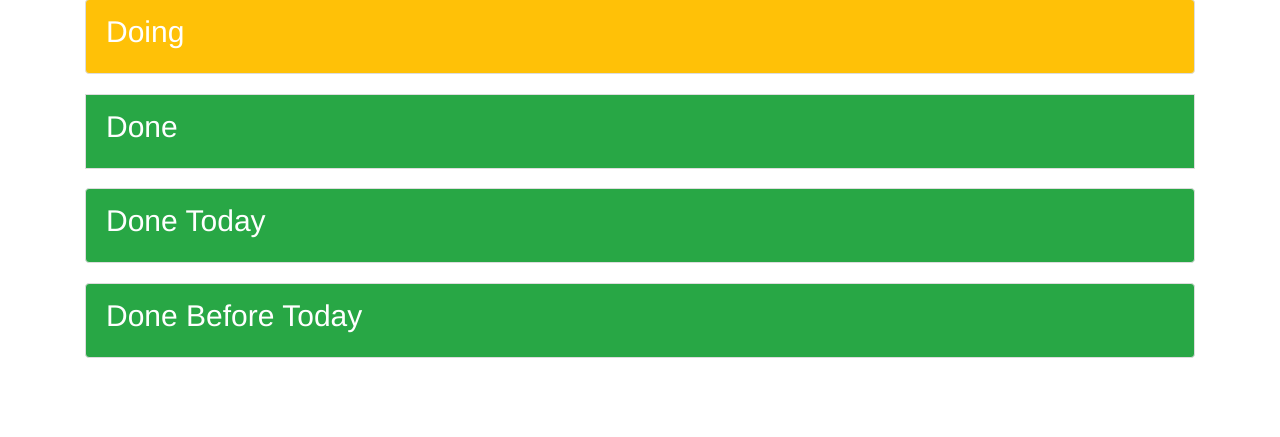
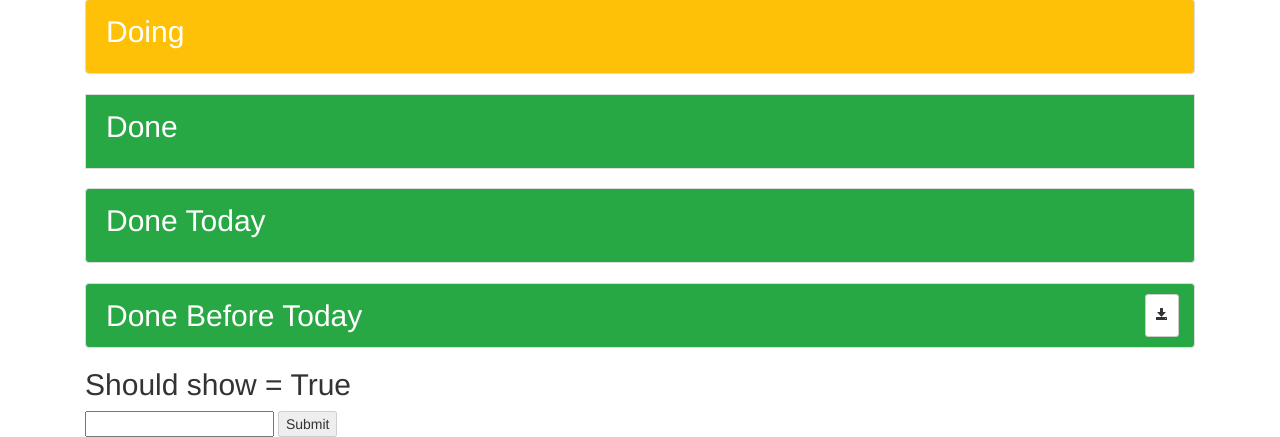
Before and after one commit to ianm1968/ToDoTake2, a Flask app: page / in a window 1280 px wide. Shown: the part 599-1036 px from the top of the page. Before the commit the page ends 957 px from the top, so only its background shows below. Run offline with Flask 2, Linux system fonts and the light colour scheme; data that the repository does not hold is empty; some libraries are stand-ins or nearby versions.

Commit message:
WIP trying to debug and present previous items list

```diff
--- a/todo_app/data/trello_items.py
+++ b/todo_app/data/trello_items.py
@@ -92,8 +92,4 @@ def add_card_to_list_by_list_id(card_name, list_id):
         'idList':list_id,
         'key':os.getenv('API_KEY'),
         'token':os.getenv('TOKEN')})
-    print(response)
-    # print(response.json())
-    print(response.headers)
-    print(response.status_code)
     return (response.status_code == 200)
--- a/todo_app/models/view_model.py
+++ b/todo_app/models/view_model.py
@@ -39,9 +39,12 @@ class ViewModel:
     def done_today_items(self):
         todays_done_doings = []
         today = datetime.now()
+        # for this_item in self.done_items:
+        #     date_last_activity = datetime.strptime(this_item.dateLastActivity, '%Y-%m-%dT%H:%M:%S.%fZ')
+        #     if date_last_activity.date() == today.date():
+        #         todays_done_doings.append(this_item)
         for this_item in self.done_items:
-            then = datetime.strptime(this_item.dateLastActivity, '%Y-%m-%dT%H:%M:%S.%fZ')
-            if then.date() == today.date():
+            if this_item.name > 'm':
                 todays_done_doings.append(this_item)
         return todays_done_doings
 
@@ -49,9 +52,12 @@ class ViewModel:
     def done_before_today_items(self):
         older_done_doings = []
         today = datetime.now()
-        for this_item in self.items:
-            then = datetime.strptime(this_item.dateLastActivity, '%Y-%m-%dT%H:%M:%S.%fZ')
-            if then.date() < today.date():
+        # for this_item in self.items:
+        #     date_last_activity = datetime.strptime(this_item.dateLastActivity, '%Y-%m-%dT%H:%M:%S.%fZ')
+        #     if date_last_activity.date() < today.date():
+        #         older_done_doings.append(this_item)
+        for this_item in self.done_items:
+            if this_item.name <= 'm':
                 older_done_doings.append(this_item)
         return older_done_doings
 
@@ -59,6 +65,9 @@ class ViewModel:
     def should_show_all_done_items(self):
         # True if less that 5 done (any time)
         # or if the user selects to show them all
+        # or if all items are done today
         selected = self._show_all_done_is_selected
         total_count = len(self.done_items)
         return (selected or total_count<5)
+
+    # toggle button enabled
--- a/todo_app/templates/index.html
+++ b/todo_app/templates/index.html
@@ -1,3 +1,4 @@
+
 {% extends "layout.html" %}
 
 {% block title %}To-Do App{% endblock %}
@@ -103,7 +104,10 @@
     </ul>
     <ul class="list-group">
       <li class="list-group-item  bg-success text-white d-flex">
-        <h2 class="p-0 m-2 flex-grow-1 ">Done Before Today</p>
+        <h2 class="p-0 m-2 flex-grow-1 ">Done Before Today</h2>
+          <button type="submit" class="btn btn-default btn-sm" data-toggle="button" aria-pressed={{view_model.should_show_all_done_items}} autocomplete="off">
+            <span class="glyphicon glyphicon-save"></span>
+          </button>
       </li>
 
       {% for item in view_model.done_before_today_items %}
@@ -121,4 +125,20 @@
         </form>
       {% endfor %}
     </ul>
-  {% endblock %}
+    <h2>Should show = {{view_model.should_show_all_done_items}}</h2>
+  <body>
+      <input type="text" id="txt" onkeyup="manage(this)" />
+      <input type="submit" id="btSubmit" disabled value="Submit" />
+  </body>
+  <script>
+      function manage(txt) {
+          var bt = document.getElementById('btSubmit');
+        if ({{view_model.should_show_all_done_items}}) {
+            bt.disabled = true;
+        }
+        else {
+            bt.disabled = false;
+        }
+      }
+  </script>
+    {% endblock %}
```
